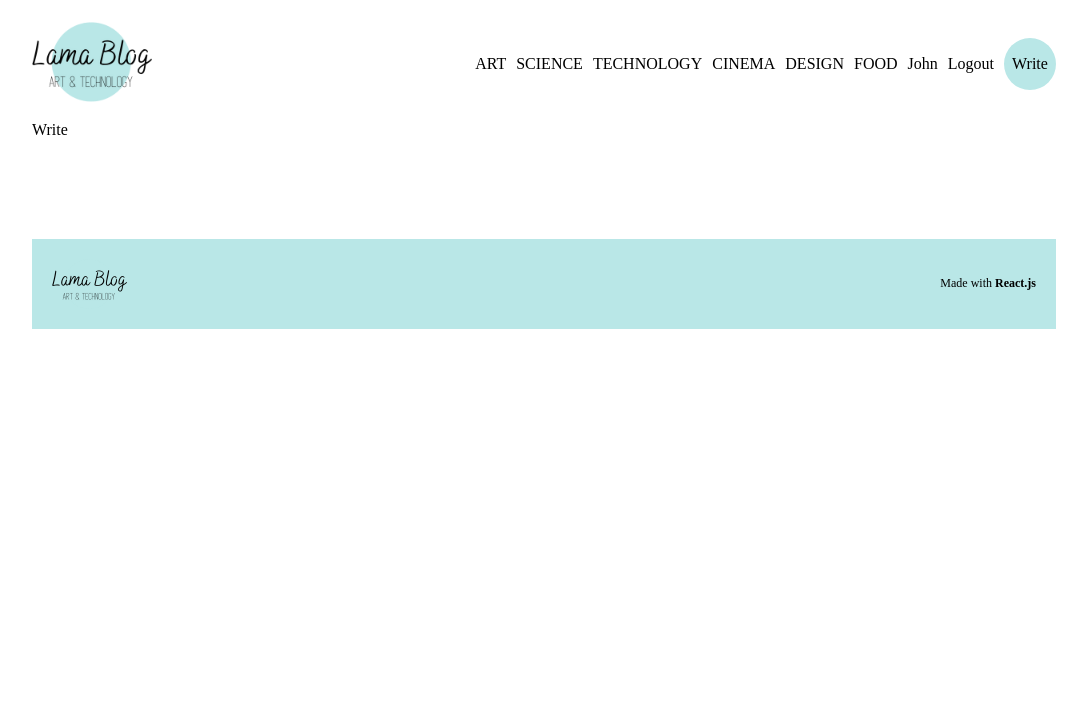
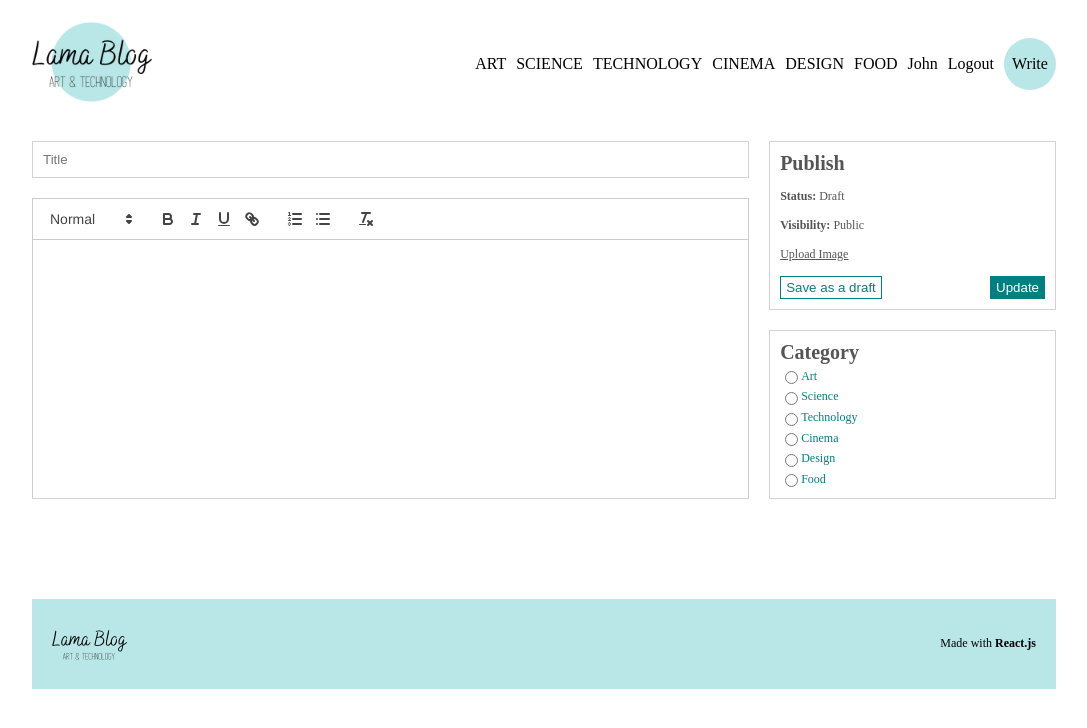
Before and after one commit to mariano-farace/blog-app, a React (Create React App) app in the folder client/: page /write in a window 1280 px wide. Shown: the top 728 px of the page, without its empty margins (96-1183 px from the left). Built offline with nearby package versions, Linux system fonts and the light colour scheme.

Commit message:
Implement Write page design

```diff
--- a/client/package.json
+++ b/client/package.json
@@ -8,6 +8,7 @@
     "@testing-library/user-event": "^13.5.0",
     "react": "^18.2.0",
     "react-dom": "^18.2.0",
+    "react-quill": "^2.0.0",
     "react-router-dom": "^6.4.3",
     "react-scripts": "5.0.1",
     "sass": "^1.56.1",
--- a/client/src/pages/Write.js
+++ b/client/src/pages/Write.js
@@ -1,7 +1,77 @@
-import React from "react";
+import React, { useState } from "react";
+import ReactQuill from "react-quill";
+import "react-quill/dist/quill.snow.css";
 
 const Write = () => {
-  return <div>Write</div>;
+  const [value, setValue] = useState("");
+
+  return (
+    <div className="add">
+      <div className="content">
+        <input type="text" placeholder="Title" />
+        <div className="editorContainer">
+          <ReactQuill
+            className="editor"
+            theme="snow"
+            value={value}
+            onChange={setValue}
+          />
+        </div>
+      </div>
+      <div className="menu">
+        <div className="item">
+          <h1>Publish</h1>
+          <span>
+            <b>Status: </b> Draft
+          </span>
+          <span>
+            <b>Visibility: </b> Public
+          </span>
+          <input type="file" id="file" />
+          <label className="file" htmlFor="file">
+            Upload Image
+          </label>
+          <div className="buttons">
+            <button>Save as a draft</button>
+            <button>Update</button>
+          </div>
+        </div>
+        <div className="item">
+          <h1>Category</h1>
+
+          <div className="cat">
+            <input type="radio" name="category" value="art" />
+            <label htmlFor="art">Art</label>
+          </div>
+
+          <div className="cat">
+            <input type="radio" name="category" value="science" />
+            <label htmlFor="science">Science</label>
+          </div>
+
+          <div className="cat">
+            <input type="radio" name="category" value="technology" />
+            <label htmlFor="technology">Technology</label>
+          </div>
+
+          <div className="cat">
+            <input type="radio" name="category" value="cinema" />
+            <label htmlFor="cinema">Cinema</label>
+          </div>
+
+          <div className="cat">
+            <input type="radio" name="category" value="design" />
+            <label htmlFor="design">Design</label>
+          </div>
+
+          <div className="cat">
+            <input type="radio" name="category" value="food" />
+            <label htmlFor="food">Food</label>
+          </div>
+        </div>
+      </div>
+    </div>
+  );
 };
 
 export default Write;
--- a/client/src/style.scss
+++ b/client/src/style.scss
@@ -293,5 +293,90 @@ $lightGreen: #b9e7e7;
         }
       }
     }
+
+    //WRITE
+
+    .add {
+      margin-top: 20px;
+      display: flex;
+      gap: 20px;
+
+      .content {
+        flex: 5;
+        display: flex;
+        flex-direction: column;
+        gap: 20px;
+
+        input {
+          padding: 10px;
+          border: 1px solid lightgray;
+        }
+
+        .editorContainer {
+          height: 300px;
+          overflow: hidden;
+          //border: 6px solid lightgray;
+          border-bottom: 1px solid lightgray;
+          .editor {
+            height: 100%;
+            border: none;
+          }
+        }
+      }
+      .menu {
+        flex: 2;
+        display: flex;
+        flex-direction: column;
+        gap: 20px;
+        .item {
+          border: 1px solid lightgray;
+          padding: 10px;
+          flex: 1;
+          display: flex;
+          flex-direction: column;
+          justify-content: space-between;
+          font-size: 12px;
+          color: #555;
+
+          #file {
+            display: none;
+          }
+
+          h1 {
+            font-size: 20px;
+            margin: 0;
+          }
+
+          .file {
+            text-decoration: underline;
+            cursor: pointer;
+          }
+          .buttons {
+            display: flex;
+            justify-content: space-between;
+            :first-child {
+              cursor: pointer;
+              color: teal;
+              background-color: white;
+              border: 1px solid teal;
+              padding: 3px 5px;
+            }
+            :last-child {
+              cursor: pointer;
+              color: white;
+              background-color: teal;
+              border: 1px solid teal;
+              padding: 3px 5px;
+            }
+          }
+
+          .cat {
+            display: flex;
+            align-items: center;
+            color: teal;
+          }
+        }
+      }
+    }
   }
 }
```
Also changed, not shown: 1 other file (tests, documents, lock files or other folders).
